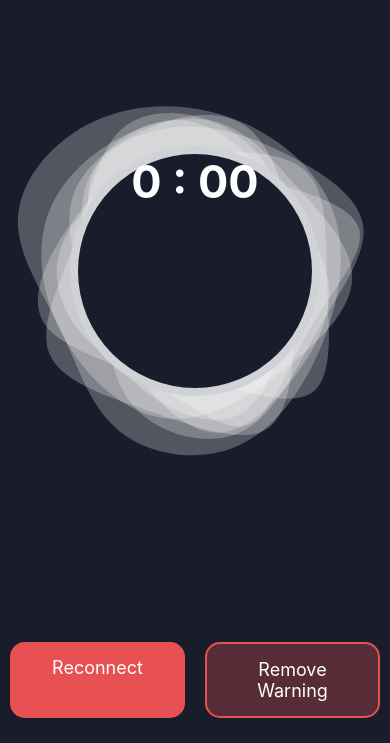
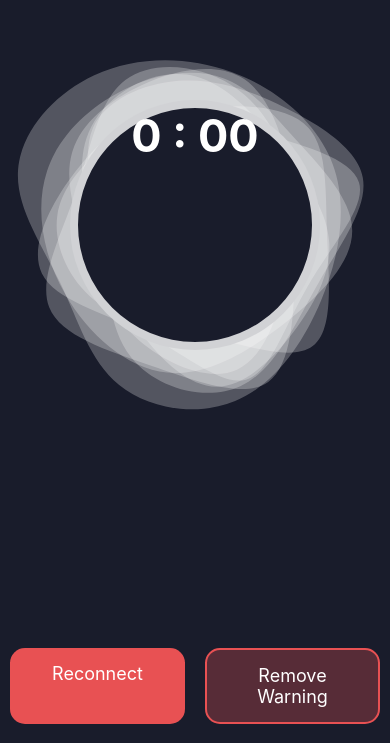
Before and after one commit to currentScript/csgoWarmupTime, a React Native app: screen / in a window 390 px wide. Shown: the part 101-844 px from the top of the page. Built offline with nearby package versions, Linux system fonts and the light colour scheme; no server answers.

Commit message:
changed styling issues

```diff
--- a/App.tsx
+++ b/App.tsx
@@ -41,7 +41,7 @@ export default function App() {
   const text3regex = /MATCH STARTING/;
 
   useEffect(() => {
-    const ws = new WebSocket("");
+    const ws = new WebSocket("ws://192.168.178.59:2211");
     let isTimeSet = false;
     let isLastMinuteSet = false;
 
@@ -143,7 +143,7 @@ const styles = StyleSheet.create({
     flexDirection: "column",
     alignItems: "center",
     justifyContent: "space-between",
-    minHeight: "100%",
+    height: "100%",
     backgroundColor: "#191C2B",
     overflow: "hidden",
   },
@@ -153,7 +153,8 @@ const styles = StyleSheet.create({
     display: "flex",
     alignItems: "center",
     justifyContent: "center",
-    margin: "auto",
+    // margin: "auto",
+    margin: "45%",
     position: "relative",
   },
   timeInfo: {
@@ -170,11 +171,12 @@ const styles = StyleSheet.create({
     textAlignVertical: "center",
   },
   buttonView: {
-    minWidth: "100%",
+    width: "100%",
     display: "flex",
     flexDirection: "row",
     justifyContent: "space-around",
-    marginBottom: 25,
+    marginBottom: "5%",
+    // marginBottom: 25,
   },
   button: {
     width: 175,
```
